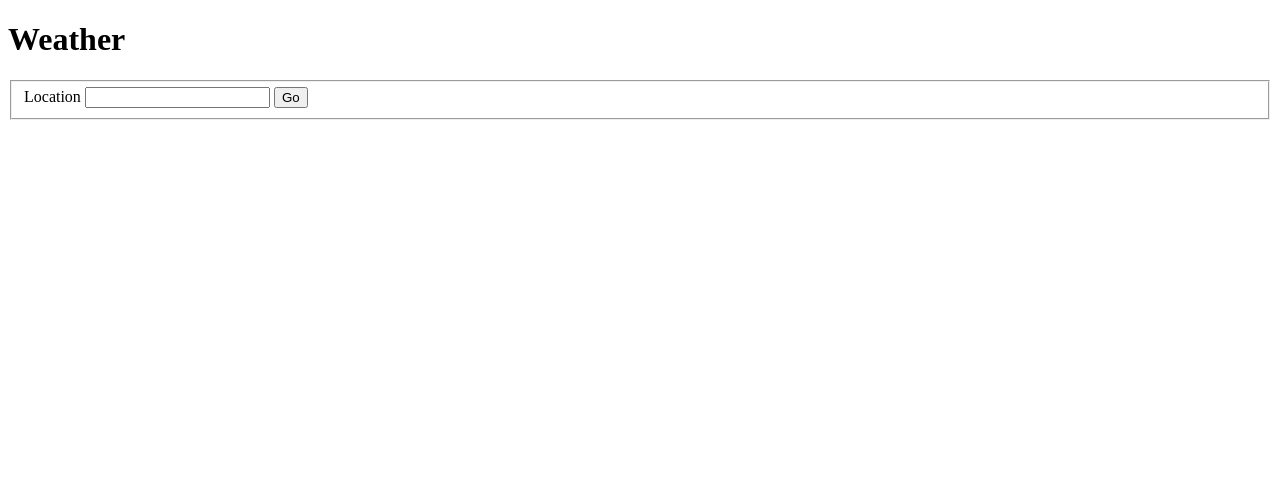
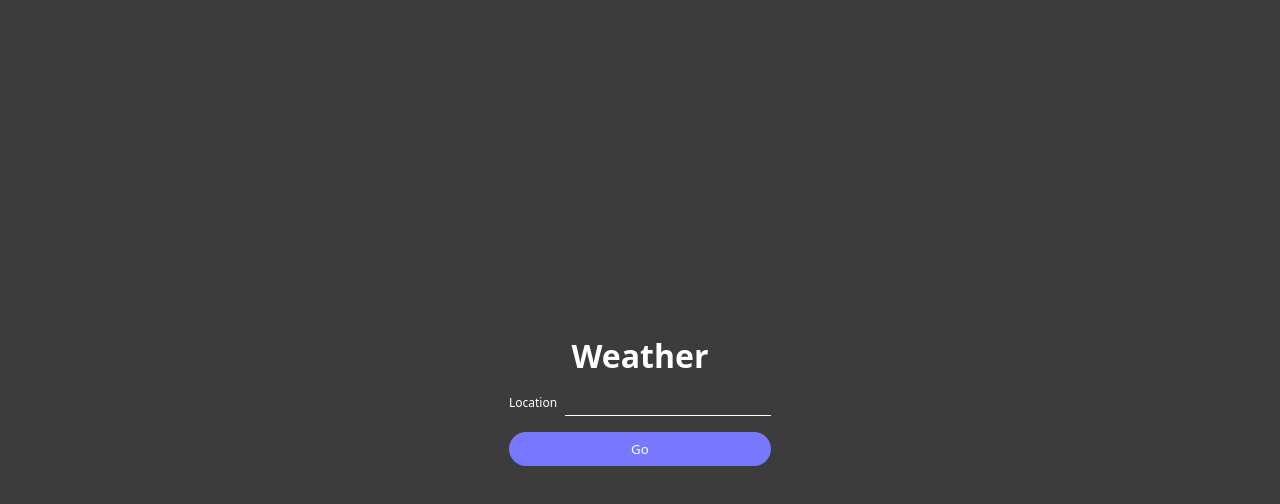
Before and after one commit to ap-ple/weather, a website built with webpack: page src/template.html in a window 1280 px wide. Built offline with nearby package versions, Linux system fonts and the light colour scheme.

Commit message:
Add styles

```diff
--- /dev/null
+++ b/src/assets/styles/styles.css
@@ -0,0 +1,101 @@
+* {
+   font-family: system-ui, -apple-system,
+   BlinkMacSystemFont, 'Segoe UI', Roboto,
+   Oxygen, Ubuntu, Cantarell, 'Open Sans',
+   'Helvetica Neue', sans-serif;
+   padding: 0;
+   margin: 0;
+   box-sizing: border-box;
+   background: none;
+   border: none;
+   color: var(--theme-text);
+}
+
+:root {
+   --theme-background: rgb(60, 60, 60);
+   --theme-text: white;
+   --theme-border: var(--theme-text);
+   --theme-accent: rgb(120, 120, 255);
+}
+
+:disabled {
+   opacity: 50%;
+}
+
+body {
+   min-height: 100vh;
+   background: var(--theme-background);
+   display: flex;
+   flex-flow: column;
+   align-items: center;
+   justify-content: center;
+   padding: 24px;
+   gap: 12px;
+}
+
+main {
+   display: flex;
+   flex-flow: column;
+   align-items: center;
+   gap: 16px;
+   max-width: 400px;
+}
+
+button {
+   cursor: pointer;
+   padding: 8px 4px;
+   border-radius: 36px;
+   background: var(--theme-accent);
+   transition: opacity 100ms;
+}
+
+button:is(:hover, :focus-visible) {
+   opacity: 90%;
+}
+
+button:active {
+   transition: none;
+   opacity: 60%;
+}
+
+label {
+   font-size: 12px;
+   display: flex;
+   align-items: center;
+   flex: 1;
+   gap: 8px;
+}
+
+input {
+   padding: 4px;
+   border-bottom: solid 1px var(--theme-border);
+}
+
+input:focus-visible {
+   outline: none;
+   border-color: var(--theme-accent);
+}
+
+fieldset {
+   display: flex;
+   flex-flow: column;
+   gap: 16px;
+   transition: opacity 100ms;
+}
+
+.weather {
+   display: flex;
+   flex-flow: column;
+   gap: 12px;
+}
+
+.weather > header {
+   display: flex;
+   align-items: center;
+   justify-content: space-between;
+   gap: 12px;
+}
+
+.hidden {
+   display: none;
+}
--- a/src/index.js
+++ b/src/index.js
@@ -1,3 +1,5 @@
+import "./assets/styles/styles.css"
+
 import { getWeatherInLocation } from "./modules/weather";
 import { renderWeather } from "./modules/renderer";
 
--- a/src/modules/renderer.js
+++ b/src/modules/renderer.js
@@ -1,10 +1,12 @@
-const mainWeather = document.querySelector("#main-weather");
+const mainWeather = document.querySelector(".weather");
 
 const mainWeatherAddress = mainWeather.querySelector(".address");
 const mainWeatherTemperature = mainWeather.querySelector(".temperature");
 const mainWeatherDescription = mainWeather.querySelector(".description");
 
 const renderWeather = (weather) => {
+   mainWeather.classList.remove("hidden");
+
    mainWeatherAddress.innerText = weather.resolvedAddress;
    mainWeatherTemperature.innerText = `${weather.currentConditions.temp}°F`;
    mainWeatherDescription.innerText = weather.description;
--- a/src/template.html
+++ b/src/template.html
@@ -19,7 +19,7 @@
             <button>Go</button>
          </fieldset>
       </form>
-      <div id="main-weather">
+      <div class="weather hidden">
          <header>
             <h2 class="address"></h2>
             <div class="temperature"></div>
```
